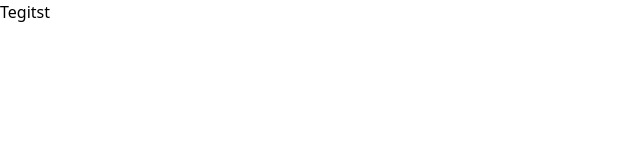
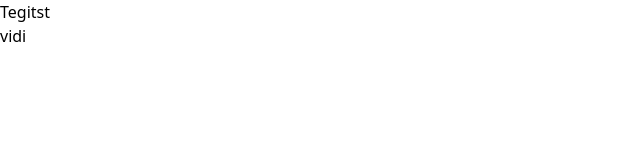
Before and after one commit to Colliah/Movie-project, a React (Vite) app: page / in a window 1280 px wide. Shown: the top 160 px of the page, without its empty margins (0-640 px from the left). Built offline with nearby package versions, Linux system fonts and the light colour scheme.

Commit message:
test locate

```diff
--- a/src/component/Test.jsx
+++ b/src/component/Test.jsx
@@ -4,6 +4,7 @@ const Test = () => {
     return (
         <div>
             <p>Tegitst</p>
+            <p>vidi</p>
         </div>
     )
 }
```
